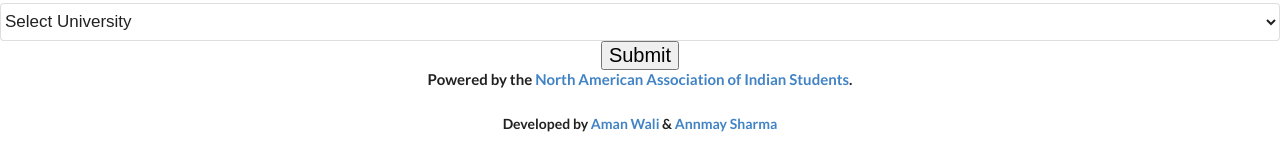
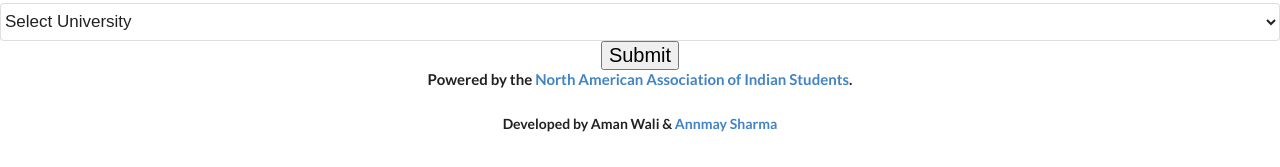
Before and after one commit to annmay10/naaispetition2, a React (Create React App) app: page / in a window 1280 px wide. Shown: the part 630-797 px from the top of the page. Built offline with nearby package versions, Linux system fonts and the light colour scheme.

Commit message:
Slight update

```diff
--- a/src/App.js
+++ b/src/App.js
@@ -27,7 +27,7 @@ class App extends Component {
             <Form onChange={fields => this.onChange(fields)} />
             <div>
                 <h4>Powered by the <a href="https://naais.org">North American Association of Indian Students</a>.</h4>
-                <h5>Developed by <a href="https://www.linkedin.com/in/amanwali"> Aman Wali</a> & <a href="https://www.linkedin.com/in/annmay-sharma-b1b340191/">Annmay Sharma</a></h5>
+                <h5>Developed by Aman Wali & <a href="https://www.linkedin.com/in/annmay-sharma-b1b340191/">Annmay Sharma</a></h5>
             </div>
         </div>
     );
```
